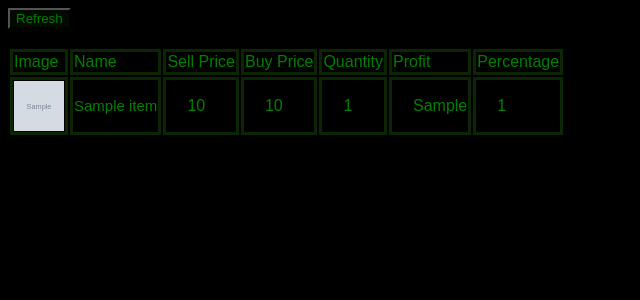
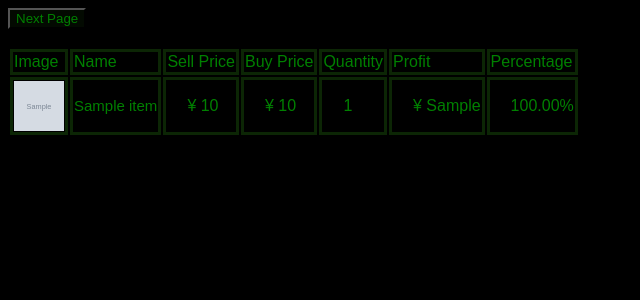
Before and after one commit to varsimashviliLuka/Buff163ProfitableItems, a Flask app: template templates/index.html in a window 1280 px wide. Shown: the top 300 px of the page, without its empty margins (0-640 px from the left). Run offline with Flask 3, Linux system fonts and the light colour scheme; the template is opened without the code that fills it: most values are stand-ins (such as "Sample title", 1, 10 or a date in 2020); grey boxes marked "Sample" are stand-in pictures.

Commit message:
index.html

```diff
--- a/templates/index.html
+++ b/templates/index.html
@@ -13,7 +13,7 @@
 
     <form class="grid" action="/">
 
-        <input type="submit" class="button" value="Refresh" id="btn">
+        <input type="submit" class="button" value="Next Page" id="btn">
 
 
     </form>
@@ -38,11 +38,11 @@
     <tr style="color: green;" class="border_bottom">
         <td><a target="_blank" href="{{ item.link }}"><img src="{{ item.img }}" class="image"></a></td>
         <td><a target="_blank" href="{{ item.link }}" class="link">{{ item.name }}</a></td>
-        <td><p class="text">{{ item.sellPrice }}</p></td>
-        <td><p class="text">{{ item.buyPrice }}</p></td>
+        <td><p class="text">¥ {{ item.sellPrice }}</p></td>
+        <td><p class="text">¥ {{ item.buyPrice }}</p></td>
         <td><p class="text">{{ item.sellNum }}</p></td>
-        <td><p class="text">{{ item.calculateProfitShort() }}</p></td>
-        <td><p class="text">{{ item.calculatePercentShort() }}</p></td>
+        <td><p class="text">¥ {{ item.calculateProfitShort() }}</p></td>
+        <td><p class="text">{{ '%0.2f'|format(item.calculatePercentShort() * 100|float) }}%</p></td>
 
     </tr>
 
```
